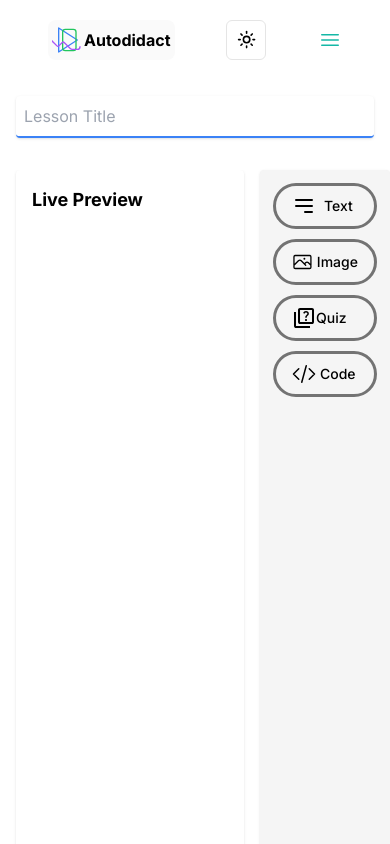
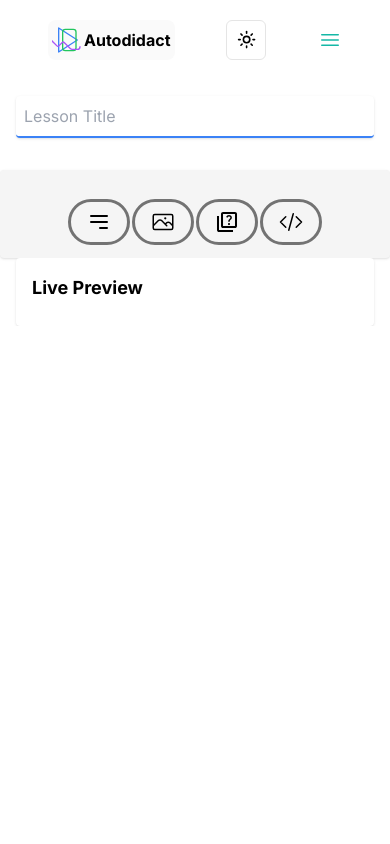
Before and after one commit to san-poon/nexus-adept, a Next.js app: page /bite-sized-lesson/create in a window 390 px wide. Shown: the top 844 px of the page. Built offline with nearby package versions, Linux system fonts and the light colour scheme.

Commit message:
Refactor for small screen

```diff
--- a/app/bite-sized-lesson/create/page.tsx
+++ b/app/bite-sized-lesson/create/page.tsx
@@ -10,25 +10,25 @@ const CreatePage = () => {
                 {/* Title Input */}
                 <TitleInput />
             </div>
-            <div className="flex h-screen">
+            <div className="flex flex-col md:flex-row h-screen">
+                {/* Left Side - Content Buttons */}
+                <div className="w-full md:w-1/3 p-4 bg-neutral-100 dark:bg-neutral-800 rounded shadow">
+                    {/* Content Buttons */}
+                    <div className="flex md:flex-col space-y-4 space-x-2 justify-center items-baseline">
+                        <TextModalButton />
+                        <ImageModalButton />
+                        <QuizModalButton />
+                        <CodeSandboxModalButton />
+                    </div>
+                </div>
 
-                {/* Left Side - Live Preview */}
-                <div className="flex-shrink-0 w-2/3 px-4 overflow-y-auto">
+                {/* Right Side - Live Preview */}
+                <div className="flex-shrink-0 w-full md:w-2/3 px-4 overflow-y-auto">
                     {/* Live Preview Goes Here */}
                     <div className="bg-white dark:bg-gray-700 p-4 rounded shadow h-full">
                         {/* Live Preview Content */}
                         <p className="text-lg font-bold mb-2">Live Preview</p>
                         {/* Add your live preview content here */}
-                    </div>
-                </div>
-                {/* Right Side - Content Buttons */}
-                <div className="flex-shrink-0 w-1/3 p-4 bg-neutral-100 dark:bg-neutral-800 rounded shadow">
-                    {/* Content Buttons */}
-                    <div className="flex flex-col space-y-4">
-                        <TextModalButton />
-                        <ImageModalButton />
-                        <QuizModalButton />
-                        <CodeSandboxModalButton />
                     </div>
                 </div>
             </div>
@@ -57,13 +57,13 @@ const TextModalButton = () => {
     return (
         <>
             {/* Text Button */}
-            <Button className="flex items-center">
+            <Button className="">
                 <svg
                     xmlns="http://www.w3.org/2000/svg"
                     fill="none"
                     viewBox="0 0 24 24"
                     stroke="currentColor"
-                    className="h-6 w-6 mr-2"
+                    className="h-6 w-6"
                 >
                     {/* Add your text icon SVG or replace with an icon from a library */}
                     <path
@@ -73,7 +73,7 @@ const TextModalButton = () => {
                         d="M4 6h16M4 12h16m-7 6h7"
                     />
                 </svg>
-                Text
+
             </Button>
         </>
     )
@@ -83,11 +83,11 @@ const ImageModalButton = () => {
     return (
         <>
             {/* Images Button */}
-            <Button className="flex items-center">
-                <svg xmlns="http://www.w3.org/2000/svg" fill="none" viewBox="0 0 24 24" stroke-width="1.5" stroke="currentColor" className="w-6 h-6 me-1">
-                    <path stroke-linecap="round" stroke-linejoin="round" d="M2.25 15.75l5.159-5.159a2.25 2.25 0 013.182 0l5.159 5.159m-1.5-1.5l1.409-1.409a2.25 2.25 0 013.182 0l2.909 2.909m-18 3.75h16.5a1.5 1.5 0 001.5-1.5V6a1.5 1.5 0 00-1.5-1.5H3.75A1.5 1.5 0 002.25 6v12a1.5 1.5 0 001.5 1.5zm10.5-11.25h.008v.008h-.008V8.25zm.375 0a.375.375 0 11-.75 0 .375.375 0 01.75 0z" />
+            <Button className="">
+                <svg xmlns="http://www.w3.org/2000/svg" fill="none" viewBox="0 0 24 24" stroke-width="1.5" stroke="currentColor" className="w-6 h-6">
+                    <path strokeLinecap="round" strokeLinejoin="round" d="M2.25 15.75l5.159-5.159a2.25 2.25 0 013.182 0l5.159 5.159m-1.5-1.5l1.409-1.409a2.25 2.25 0 013.182 0l2.909 2.909m-18 3.75h16.5a1.5 1.5 0 001.5-1.5V6a1.5 1.5 0 00-1.5-1.5H3.75A1.5 1.5 0 002.25 6v12a1.5 1.5 0 001.5 1.5zm10.5-11.25h.008v.008h-.008V8.25zm.375 0a.375.375 0 11-.75 0 .375.375 0 01.75 0z" />
                 </svg>
-                Image
+
             </Button>
         </>
     )
@@ -97,12 +97,12 @@ const QuizModalButton = () => {
     return (
         <>
             {/* Quizzes Button */}
-            <Button className="flex items-center">
-                <svg xmlns="http://www.w3.org/2000/svg" height="24" viewBox="0 -960 960 960" width="24">
-                    <path stroke-linecap="round" stroke-linejoin="round" stroke="currentColor" fill="currentColor" d="M560-360q17 0 29.5-12.5T602-402q0-17-12.5-29.5T560-444q-17 0-29.5 12.5T518-402q0 17 12.5 29.5T560-360Zm-30-128h60q0-29 6-42.5t28-35.5q30-30 40-48.5t10-43.5q0-45-31.5-73.5T560-760q-41 0-71.5 23T446-676l54 22q9-25 24.5-37.5T560-704q24 0 39 13.5t15 36.5q0 14-8 26.5T578-596q-33 29-40.5 45.5T530-488ZM320-240q-33 0-56.5-23.5T240-320v-480q0-33 23.5-56.5T320-880h480q33 0 56.5 23.5T880-800v480q0 33-23.5 56.5T800-240H320Zm0-80h480v-480H320v480ZM160-80q-33 0-56.5-23.5T80-160v-560h80v560h560v80H160Zm160-720v480-480Z" />
+            <Button className="">
+                <svg xmlns="http://www.w3.org/2000/svg" viewBox="0 -960 960 960" className='w-6 h-6'>
+                    <path strokeLinecap="round" strokeLinejoin="round" stroke="currentColor" fill="currentColor" d="M560-360q17 0 29.5-12.5T602-402q0-17-12.5-29.5T560-444q-17 0-29.5 12.5T518-402q0 17 12.5 29.5T560-360Zm-30-128h60q0-29 6-42.5t28-35.5q30-30 40-48.5t10-43.5q0-45-31.5-73.5T560-760q-41 0-71.5 23T446-676l54 22q9-25 24.5-37.5T560-704q24 0 39 13.5t15 36.5q0 14-8 26.5T578-596q-33 29-40.5 45.5T530-488ZM320-240q-33 0-56.5-23.5T240-320v-480q0-33 23.5-56.5T320-880h480q33 0 56.5 23.5T880-800v480q0 33-23.5 56.5T800-240H320Zm0-80h480v-480H320v480ZM160-80q-33 0-56.5-23.5T80-160v-560h80v560h560v80H160Zm160-720v480-480Z" />
                 </svg>
 
-                Quiz
+
             </Button>
         </>
     )
@@ -113,12 +113,12 @@ const CodeSandboxModalButton = () => {
     return (
         <>
             {/* Code Sandbox Button */}
-            <Button className="flex items-center">
-                <svg xmlns="http://www.w3.org/2000/svg" fill="none" viewBox="0 0 24 24" stroke-width="1.5" stroke="currentColor" className="w-6 h-6 me-1">
-                    <path stroke-linecap="round" stroke-linejoin="round" d="M17.25 6.75L22.5 12l-5.25 5.25m-10.5 0L1.5 12l5.25-5.25m7.5-3l-4.5 16.5" />
+            <Button className="">
+                <svg xmlns="http://www.w3.org/2000/svg" fill="none" viewBox="0 0 24 24" stroke-width="1.5" stroke="currentColor" className="w-6 h-6">
+                    <path strokeLinecap="round" strokeLinejoin="round" d="M17.25 6.75L22.5 12l-5.25 5.25m-10.5 0L1.5 12l5.25-5.25m7.5-3l-4.5 16.5" />
                 </svg>
 
-                Code
+
             </Button>
         </>
     )
```
